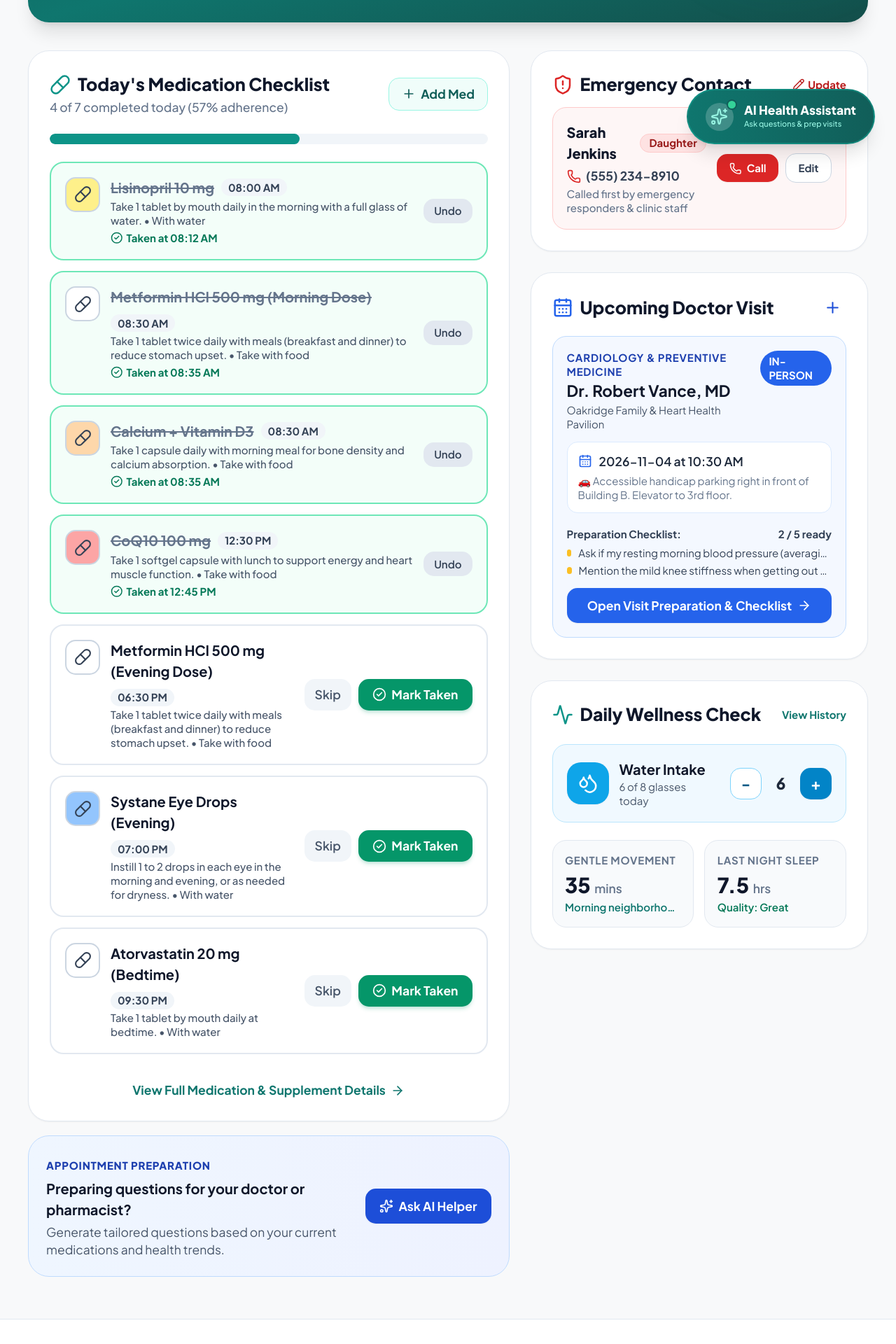
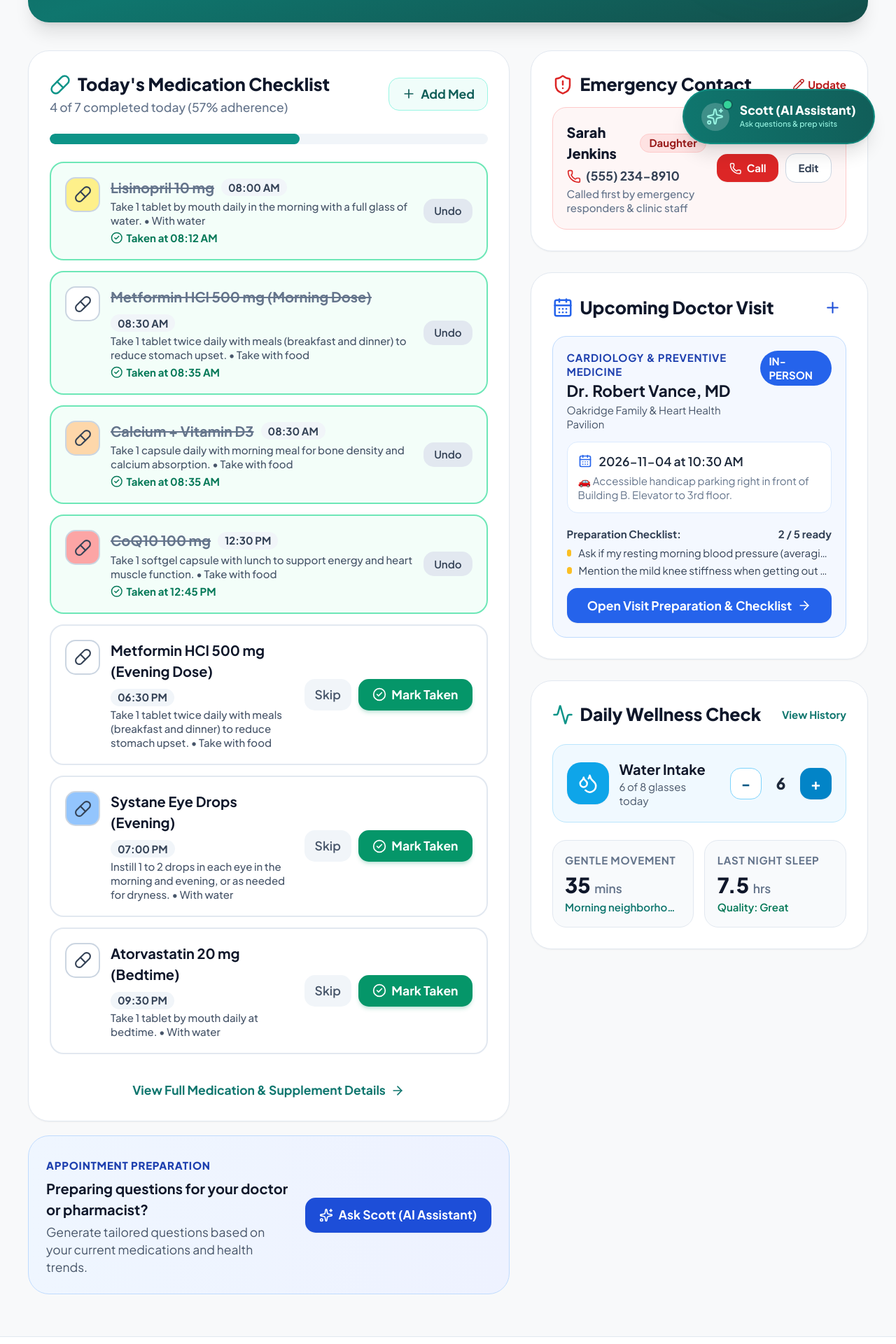
Before and after one commit to Devilin278/ai_personal_health_manager, a React (Vite) app: page / in a window 1280 px wide. Shown: the part 564-2484 px from the top of the page at 70% size. Built offline with nearby package versions, Linux system fonts and the light colour scheme.

Commit message:
feat: rename AI assistant to Scott (AI Assistant) and update greeting

```diff
--- a/src/components/FloatingAiAssistant.tsx
+++ b/src/components/FloatingAiAssistant.tsx
@@ -42,7 +42,7 @@ export const FloatingAiAssistant: React.FC = () => {
     {
       id: 'msg-welcome-1',
       sender: 'assistant',
-      text: `Hello ${profile.preferredName}! I am your CareCompanion Health Information Assistant. I can help translate medical test jargon into plain language, prepare thoughtful questions for doctor appointments, and explain general health terms.`,
+      text: `Hello ${profile.preferredName}! I'm Scott, your Care Companion Health Information Assistant. I can help translate medical test jargon into plain language, prepare thoughtful questions for doctor appointments, and explain general health terms.`,
       time: 'Just now',
     },
     {
@@ -164,7 +164,7 @@ If you are experiencing any new, uncomfortable, or changing symptoms, please not
         <button
           onClick={() => openAiChat()}
           className="group flex items-center gap-3 px-4 sm:px-5 py-3.5 bg-gradient-to-r from-teal-700 to-teal-800 hover:from-teal-800 hover:to-teal-900 text-white font-bold rounded-full shadow-xl hover:shadow-2xl transition-all duration-200 active:scale-95 border-2 border-teal-500/40"
-          aria-label="Open AI Health Assistant"
+          aria-label="Open Scott (AI Assistant)"
         >
           <div className="relative">
             <div className="w-8 h-8 rounded-full bg-white/20 flex items-center justify-center">
@@ -173,10 +173,10 @@ If you are experiencing any new, uncomfortable, or changing symptoms, please not
             <span className="absolute -top-1 -right-1 w-3 h-3 bg-emerald-400 rounded-full border-2 border-teal-800" />
           </div>
           <div className="text-left hidden sm:block">
-            <span className="text-sm font-extrabold block leading-tight">AI Health Assistant</span>
+            <span className="text-sm font-extrabold block leading-tight">Scott (AI Assistant)</span>
             <span className="text-[11px] text-teal-200 font-medium block">Ask questions & prep visits</span>
           </div>
-          <span className="text-sm font-bold sm:hidden">Ask AI</span>
+          <span className="text-sm font-bold sm:hidden">Scott</span>
         </button>
       </div>
     );
@@ -187,7 +187,7 @@ If you are experiencing any new, uncomfortable, or changing symptoms, please not
     <div
       className="fixed bottom-4 right-4 sm:bottom-6 sm:right-6 z-50 w-[calc(100vw-2rem)] sm:w-[440px] md:w-[460px] h-[580px] max-h-[85vh] bg-white rounded-3xl shadow-2xl border-2 border-slate-300 flex flex-col overflow-hidden animate-fade-in text-slate-900"
       role="dialog"
-      aria-label="AI Health Information Assistant Chat"
+      aria-label="Scott (AI Assistant) Health Information Chat"
     >
       {/* Header with Title and Minimize / Close */}
       <div className="bg-gradient-to-r from-teal-700 to-teal-800 text-white px-5 py-3.5 flex items-center justify-between shrink-0 shadow-sm">
@@ -198,14 +198,14 @@ If you are experiencing any new, uncomfortable, or changing symptoms, please not
           <div>
             <div className="flex items-center gap-2">
               <h3 className="font-extrabold text-base tracking-tight leading-tight">
-                AI Health Companion
+                Scott (AI Assistant)
               </h3>
               <span className="text-[10px] uppercase tracking-wider font-extrabold px-1.5 py-0.5 rounded-full bg-emerald-500/30 text-emerald-200 border border-emerald-400/30">
                 Educational
               </span>
             </div>
             <p className="text-[11px] text-teal-100">
-              Plain-language explanations & visit prep
+              Care Companion Health Information Assistant
             </p>
           </div>
         </div>
@@ -307,7 +307,7 @@ If you are experiencing any new, uncomfortable, or changing symptoms, please not
         {isTyping && (
           <div className="flex items-center gap-2 p-3 bg-white rounded-2xl border border-slate-200 max-w-[60%] text-slate-500 text-xs shadow-xs">
             <Sparkles className="w-4 h-4 text-teal-600 animate-spin" />
-            <span>AI Assistant is writing...</span>
+            <span>Scott is writing...</span>
           </div>
         )}
 
@@ -326,7 +326,7 @@ If you are experiencing any new, uncomfortable, or changing symptoms, please not
           type="text"
           value={inputQuery}
           onChange={(e) => setInputQuery(e.target.value)}
-          placeholder="Ask a health question or topic..."
+          placeholder="Ask Scott a health question or topic..."
           className="flex-1 px-4 py-2.5 text-sm bg-slate-100 border border-slate-200 rounded-xl focus:outline-none focus:ring-2 focus:ring-teal-600 focus:bg-white text-slate-900 placeholder:text-slate-400 font-medium"
         />
         <button
--- a/src/views/AppointmentsView.tsx
+++ b/src/views/AppointmentsView.tsx
@@ -267,7 +267,7 @@ export const AppointmentsView: React.FC = () => {
                   onClick={() => openAiChat(`Prepare questions for my upcoming appointment with ${selectedApt.providerName}`)}
                   className="text-xs font-bold text-blue-700 hover:underline flex items-center gap-1"
                 >
-                  <Sparkles className="w-3.5 h-3.5" /> Generate Questions
+                  <Sparkles className="w-3.5 h-3.5" /> Ask Scott to Prep Questions
                 </button>
               </div>
 
--- a/src/views/DashboardView.tsx
+++ b/src/views/DashboardView.tsx
@@ -284,7 +284,7 @@ export const DashboardView: React.FC = () => {
               className="px-4 py-2.5 bg-blue-700 hover:bg-blue-800 text-white font-bold rounded-xl text-xs sm:text-sm shrink-0 shadow-sm transition-colors flex items-center gap-1.5"
             >
               <Sparkles className="w-4 h-4" />
-              <span>Ask AI Helper</span>
+              <span>Ask Scott (AI Assistant)</span>
             </button>
           </div>
         </div>
```
Also changed, not shown: src/components/EditEmergencyContactModal.tsx (line endings or trailing spaces).
